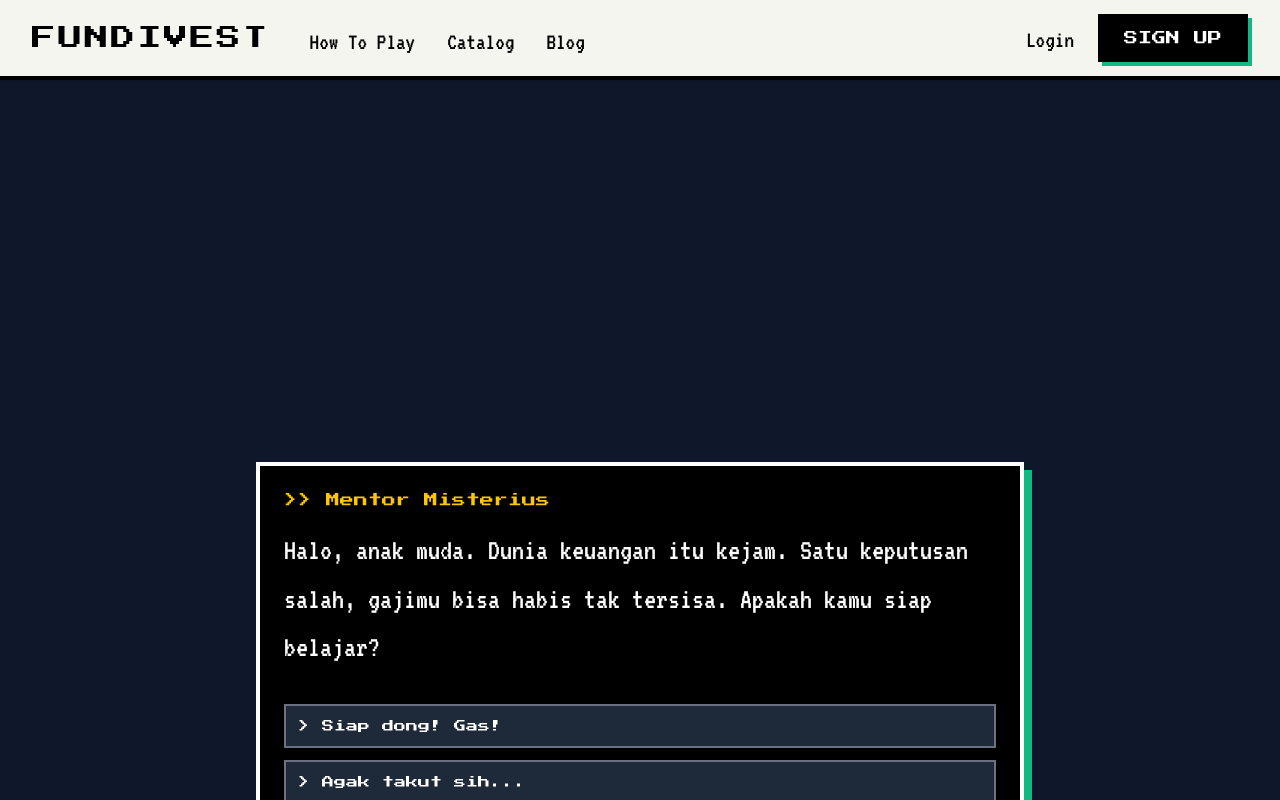
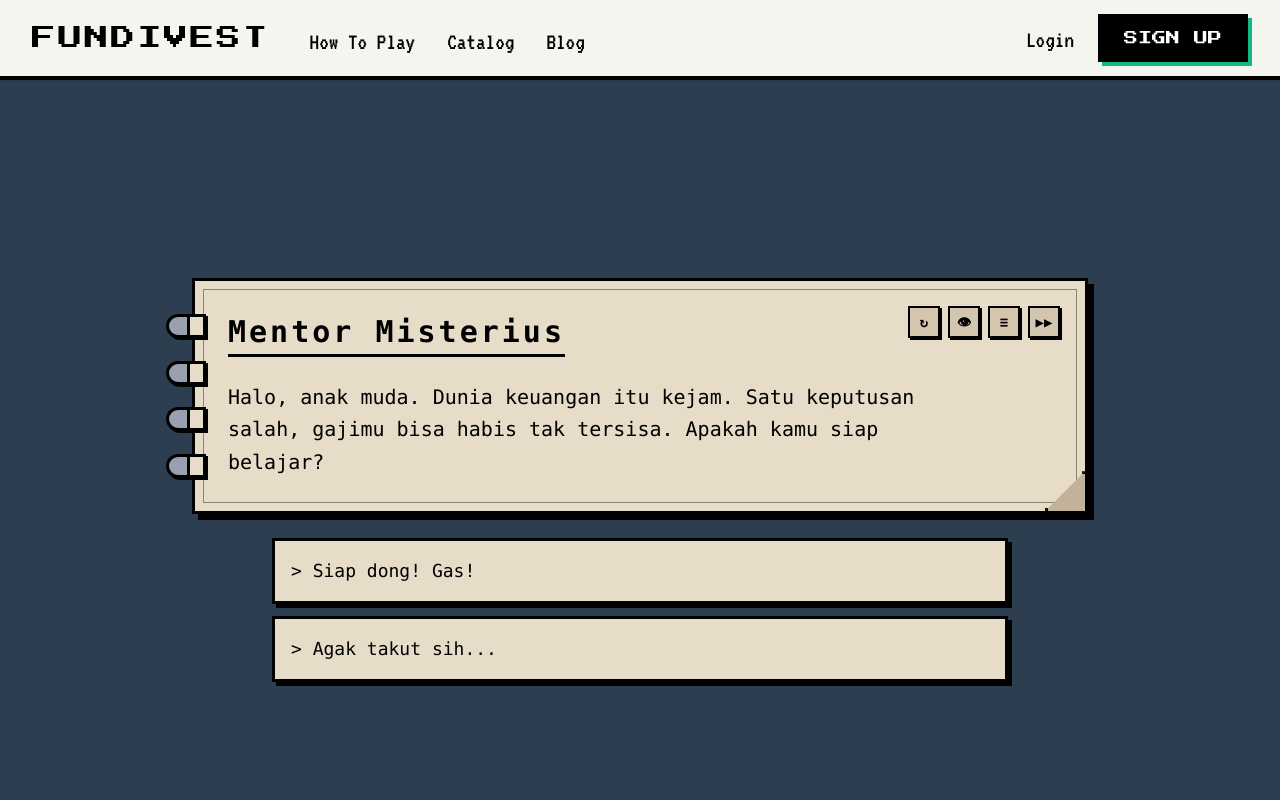
Before and after one commit to ALFADHANI284/FrontEnd, a Vue app: page /game in a window 1280 px wide. Shown: the top 800 px of the page. Built offline with nearby package versions, Linux system fonts and the light colour scheme.

Commit message:
dialogbox

```diff
--- /dev/null
+++ b/src/components/DialogBox.vue
@@ -0,0 +1,48 @@
+<template>
+  <div class="relative w-full max-w-4xl bg-[#E6DCC8] border-[3px] border-black p-2 shadow-[6px_6px_0px_rgba(0,0,0,1)] text-black font-mono">
+
+    <div class="border border-black/40 h-full p-6 relative">
+
+      <div class="absolute -left-[38px] top-6 bottom-6 flex flex-col justify-between">
+        <div v-for="i in 4" :key="i" class="w-10 h-6 bg-gray-400 border-[3px] border-black rounded-l-full shadow-[2px_2px_0px_rgba(0,0,0,1)] relative">
+            <div class="absolute right-0 top-0 bottom-0 w-4 bg-[#E6DCC8] border-l-[3px] border-black"></div>
+        </div>
+      </div>
+
+      <div class="absolute top-4 right-4 flex gap-2">
+        <button v-for="(btn, index) in buttons" :key="index" class="w-8 h-8 bg-[#D3C5AE] border-[2px] border-black flex items-center justify-center hover:bg-[#C2B299] active:translate-y-1 active:shadow-none shadow-[2px_2px_0px_rgba(0,0,0,1)] transition-all cursor-pointer">
+           <span class="text-sm font-bold">{{ btn.icon }}</span>
+        </button>
+      </div>
+
+      <div class="pr-32"> <h2 class="text-3xl font-bold tracking-widest mb-6 border-b-[3px] border-black inline-block pb-1">
+          {{ characterName }}
+        </h2>
+
+        <p class="text-xl leading-relaxed whitespace-pre-wrap">
+          {{ dialogueText }}
+        </p>
+      </div>
+
+    </div>
+
+    <div class="absolute bottom-0 right-0 w-10 h-10 bg-[#C2B299] border-l-[3px] border-t-[3px] border-black shadow-[-2px_-2px_0px_rgba(0,0,0,0.2)]" style="clip-path: polygon(100% 0, 0 100%, 100% 100%);"></div>
+    <div class="absolute bottom-0 right-0 w-10 h-10 bg-transparent border-b-[3px] border-r-[3px] border-black" style="clip-path: polygon(0 0, 100% 0, 0 100%);"></div>
+  </div>
+</template>
+
+<script setup lang="ts">
+// Menggunakan sintaks murni TypeScript untuk mendefinisikan Props
+defineProps<{
+  characterName: string
+  dialogueText: string
+}>()
+
+// Array tombol aksi
+const buttons = [
+  { icon: '↻' },
+  { icon: '👁' },
+  { icon: '≡' },
+  { icon: '▶▶' }
+]
+</script>
--- a/src/pages/Scene.vue
+++ b/src/pages/Scene.vue
@@ -1,6 +1,7 @@
 <script setup lang="ts">
 import { ref, computed } from 'vue'
 import { storyData } from '../data/storyData'
+import DialogBox from '../components/DialogBox.vue'
 
 // State untuk melacak scene mana yang sedang aktif. Dimulai dari 'scene_1'
 const currentSceneId = ref('scene_1')
@@ -19,38 +20,39 @@ const goToScene = (nextId: string | undefined) => {
 </script>
 
 <template>
-  <div class="min-h-screen bg-slate-900 flex flex-col items-center justify-end pb-12 p-4">
+  <div class="min-h-screen bg-[#2C3E50] flex flex-col items-center justify-center p-4">
 
-    <div v-if="currentScene" class="bg-black border-4 border-white p-6 max-w-3xl w-full text-white shadow-[8px_8px_0_0_rgba(16,185,129,1)]">
+    <div v-if="currentScene" class="w-full max-w-4xl flex flex-col gap-6">
 
-      <p class="text-yellow-400 font-pixel text-sm mb-4">
-        >> {{ currentScene.speaker }}
-      </p>
+      <DialogBox
+        :characterName="currentScene.speaker"
+        :dialogueText="currentScene.text"
+      />
 
-      <p class="font-dialog text-3xl mb-8 leading-relaxed">
-        {{ currentScene.text }}
-      </p>
+      <div class="flex flex-col gap-3 px-12 md:px-20">
 
         <div v-if="currentScene.choices" class="flex flex-col gap-3">
           <button
             v-for="(choice, index) in currentScene.choices"
             :key="index"
             @click="goToScene(choice.nextScene)"
-          class="bg-gray-800 hover:bg-emerald-600 hover:text-black border-2 border-gray-500 p-3 text-left font-pixel text-xs transition-colors"
+            class="bg-[#E6DCC8] hover:bg-[#D3C5AE] text-black border-[3px] border-black p-4 text-left font-mono text-lg transition-all shadow-[4px_4px_0px_rgba(0,0,0,1)] active:translate-y-1 active:shadow-none cursor-pointer"
           >
             > {{ choice.text }}
           </button>
         </div>
 
-      <div v-else-if="currentScene.next" class="flex justify-end">
+        <div v-else-if="currentScene.next" class="flex justify-end mt-4">
           <button
             @click="goToScene(currentScene.next)"
-          class="bg-emerald-500 hover:bg-emerald-400 text-black px-6 py-2 font-pixel text-sm border-2 border-emerald-200"
+            class="bg-[#D3C5AE] hover:bg-[#C2B299] text-black px-8 py-3 font-mono text-xl border-[3px] border-black shadow-[4px_4px_0px_rgba(0,0,0,1)] active:translate-y-1 active:shadow-none transition-all cursor-pointer font-bold"
           >
             LANJUT ▼
           </button>
         </div>
 
       </div>
+
+    </div>
   </div>
 </template>
```
Lines whose indentation alone changed are shown as unchanged.
